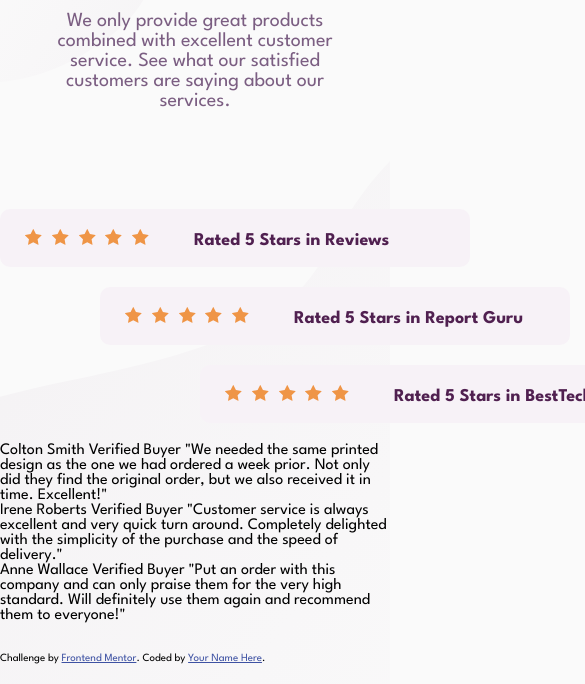
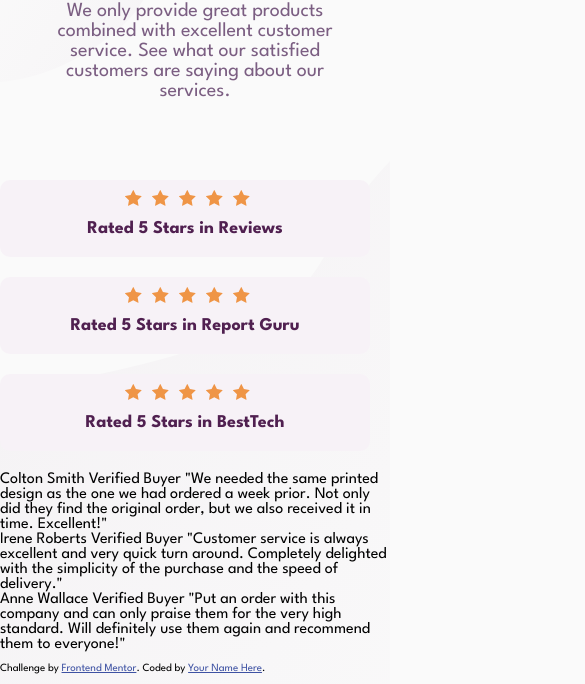
Before and after one commit to UbaidRussell/social-proof-section, a plain HTML site: page index.html in a window 390 px wide. Shown: the part 160-844 px from the top of the page, 585 px wide, since content can reach past the window. Drawn offline with Linux system fonts and the light colour scheme.

Commit message:
Worked on mobile version 📦

```diff
--- a/main.css
+++ b/main.css
@@ -139,7 +139,46 @@ body{
 .rating-section-part-three #star{
     margin-left:5px;
 }
+/* media querie for #rating on mobile */
+@media screen and (min-width: 100px) and (max-width: 600px){
+    .rating-section-part-one{
+        width:350px;
+        padding:10px;
+        text-align: center;
+    }
+    .rating-section-part-one p{
+        margin-left:10px;
+        display:block;
+        margin: 10px;
+    }
 
+    .rating-section-part-two{
+        width:350px;
+        padding:10px;
+        margin-left:0px;
+        text-align: center;
+    }
+    .rating-section-part-two p{
+        margin-left:10px;
+        display: block;
+        margin:10px;
+    }
+
+
+
+    .rating-section-part-three{
+        width:350px;
+        padding:10px;
+        margin-left:0px;
+        text-align: center;
+        margin-bottom:20px;
+    }
+    .rating-section-part-three p{
+        margin-left:10px;
+        display: block;
+        margin:10px;
+    }
+}
 
 
 
```
